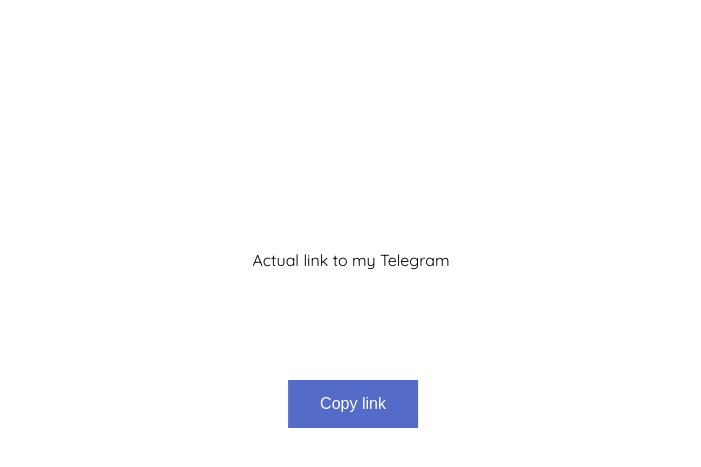
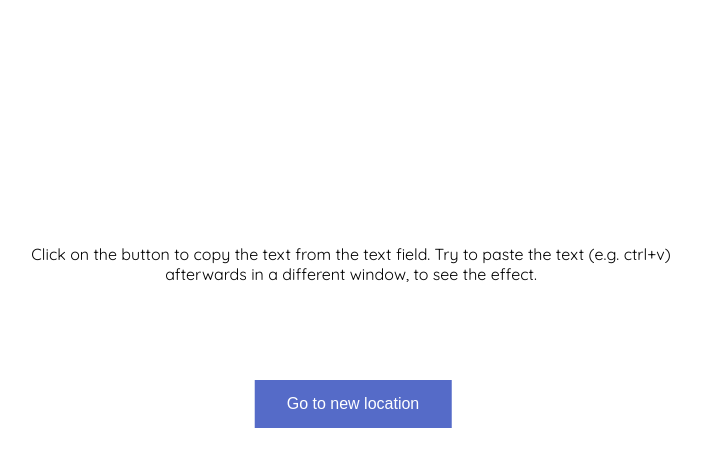
Before and after one commit to Hartomeister/flask-demo, a Python web app: template templates/index.html in a window 1280 px wide. Shown: the top 467 px of the page, without its empty margins (289-990 px from the left). Run offline with Jinja, Linux system fonts and the light colour scheme; the template is opened without the code that fills it, so the values that code supplies are empty.

Commit message:
Update index.html

```diff
--- a/templates/index.html
+++ b/templates/index.html
@@ -9,7 +9,7 @@ font-family: 'Quicksand', sans-serif;
 p {
 position: absolute; top: 30%; left: 50%; -moz-transform: translateX(-50%) translateY(-30%); -webkit-transform: translateX(-50%) translateY(-30%); transform: translateX(-50%) translateY(-30%);
 }
-button {
+input {
 background-color: #556BC8;
   border: none;
   color: white;
@@ -26,26 +26,17 @@ position: absolute; top: 50%; left: 50%; -moz-transform: translateX(-50%) transl
 </style>
 
 </style>
-<center><p>Actual link to my Telegram</p>
+<center><p>Click on the button to copy the text from the text field. Try to paste the text (e.g. ctrl+v) afterwards in a different window, to see the effect.</p>
 
 
-<center><button onclick="myFunction()">Copy link</button>
+<script>
+	function newLocation() {
+		window.location.href="page.html";
+	}
+</script>
 
-<script>
-function myFunction() {
-  /* Get the text field */
-  var copyText = "https://t.me/youkea"
+<input type="button" value="Go to new location" onclick="newLocation()">
 
-  /* Select the text field */
-  /* For mobile devices */
-
-  /* Copy the text inside the text field */
-  navigator.clipboard.writeText(copyText);
-
-  /* Alert the copied text */
-  alert("Copied the text: " + copyText);
-}
-</script>
 
 </body>
 </html>
```
